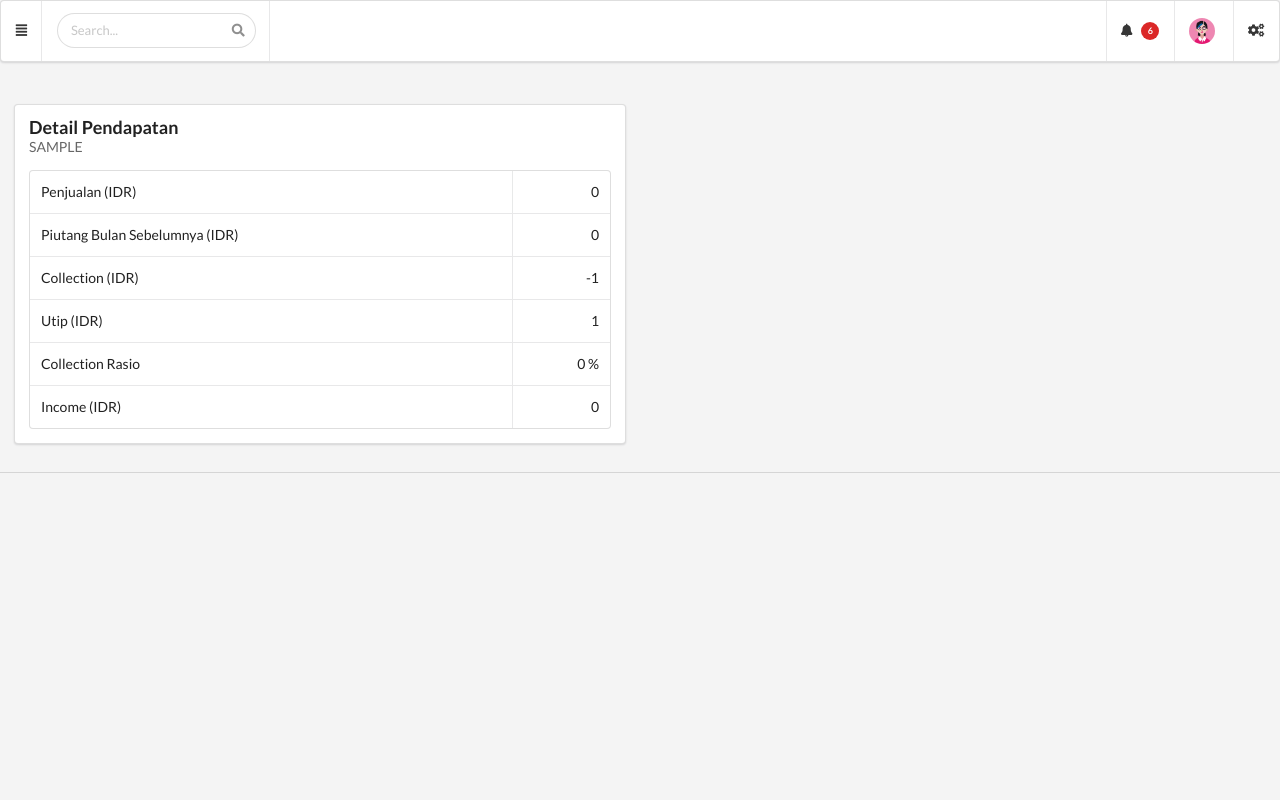
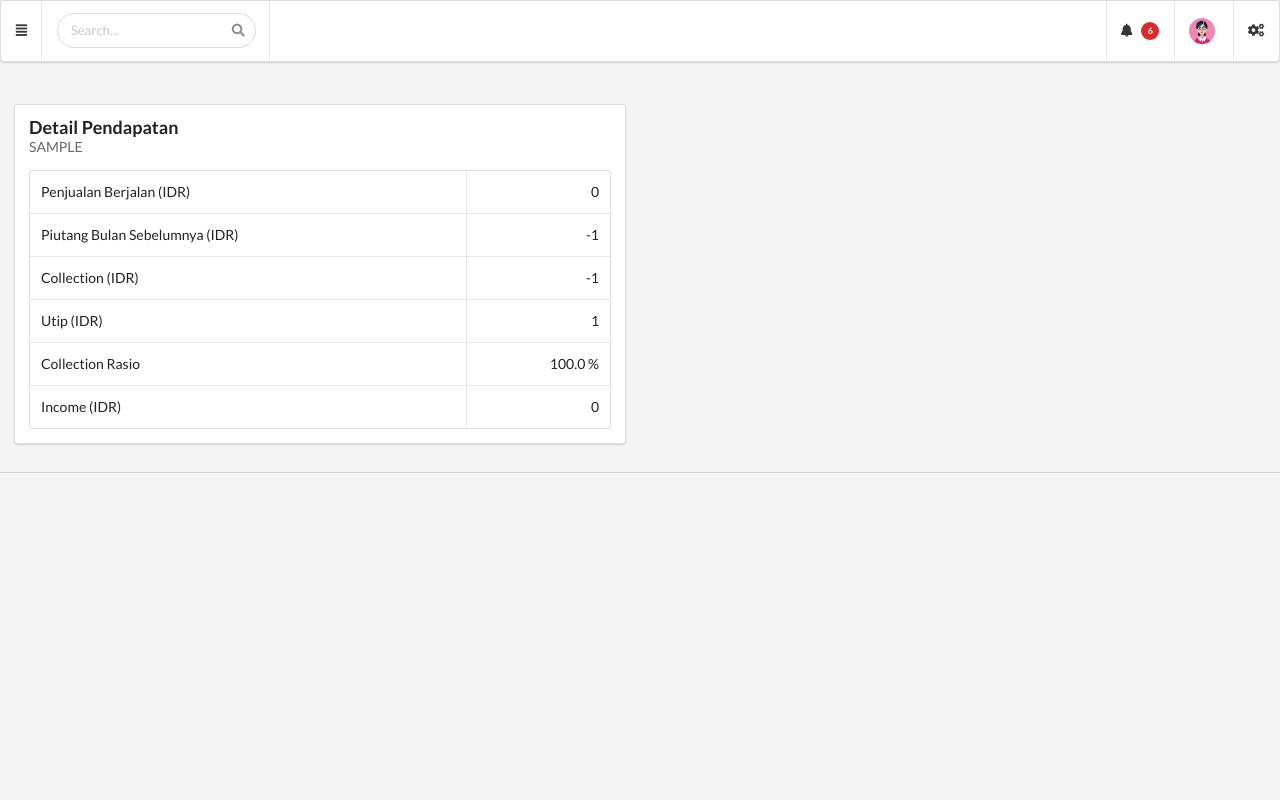
Before and after one commit to cursecan/epayment, a Django app: page /dashboard/detail-pendapatan/ in a window 1280 px wide. Run offline with Django 3.2, Linux system fonts and the light colour scheme; a user stored in the database is signed in; tables that the repository leaves empty hold one stand-in row (values such as "Sample post"); some libraries are stand-ins or nearby versions.

Commit message:
Update v.2.5b

```diff
--- a/template/userprofile/perolehan_agen.html
+++ b/template/userprofile/perolehan_agen.html
@@ -15,12 +15,12 @@
                     </h3>
                     <table class="ui celled table">
                         <tr>
-                            <td>Penjualan (IDR)</td>
+                            <td>Penjualan Berjalan (IDR)</td>
                             <td class="right aligned">{{ penjualan|intcomma }}</td>
                         </tr>
                         <tr>
                             <td>Piutang Bulan Sebelumnya (IDR)</td>
-                            <td class="right aligned">0</td>
+                            <td class="right aligned">{{ sisa_piutang|intcomma }}</td>
                         </tr>
                         <tr>
                             <td>Collection (IDR)</td>
--- a/userprofile/views.py
+++ b/userprofile/views.py
@@ -120,22 +120,24 @@ def pendapatanAgen(request):
     )
 
     resume_profile = profile_objs.aggregate(
-        v_utip = Coalesce(Sum('saldo', filter=Q(saldo__gt=0)), V(0))
+        v_utip = Coalesce(Sum('saldo', filter=Q(saldo__gt=0)), V(0)),
+        v_piutang = Coalesce(Sum('saldo', filter=Q(saldo__lt=0)), V(0))
     )
 
     net_collect = resume_pemmbukuan.get('v_collect') - resume_profile.get('v_utip')
-    uncollect = resume_pemmbukuan.get('v_penjualan') - net_collect
+    uncollect = -resume_profile.get('v_piutang')
 
     try :
-        prensen_collect = net_collect / resume_pemmbukuan.get('v_penjualan') * 100
+        prensentase_collect = net_collect / (net_collect + uncollect) * 100
     except :
-        prensen_collect = 0
+        prensentase_collect = 0
 
     agen_salary = resume_pemmbukuan.get('v_penjualan') - resume_pemmbukuan.get('v_beli')
 
     content = {
+        'sisa_piutang': net_collect + uncollect - resume_pemmbukuan.get('v_penjualan'),
         'penjualan': resume_pemmbukuan.get('v_penjualan'),
-        'persen_coll': prensen_collect,
+        'persen_coll': prensentase_collect,
         'net_collect': net_collect,
         'uncollect': uncollect,
         'utip': resume_profile.get('v_utip'),
```
